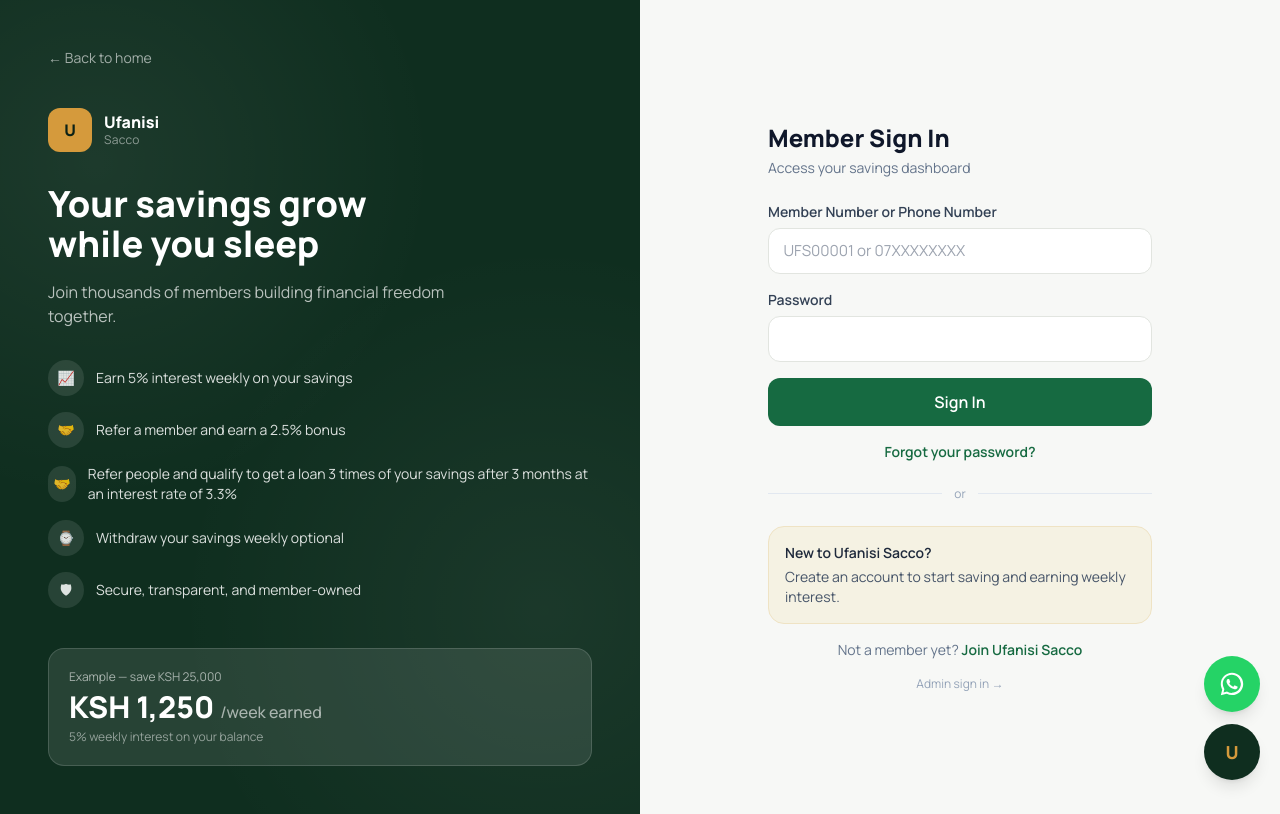
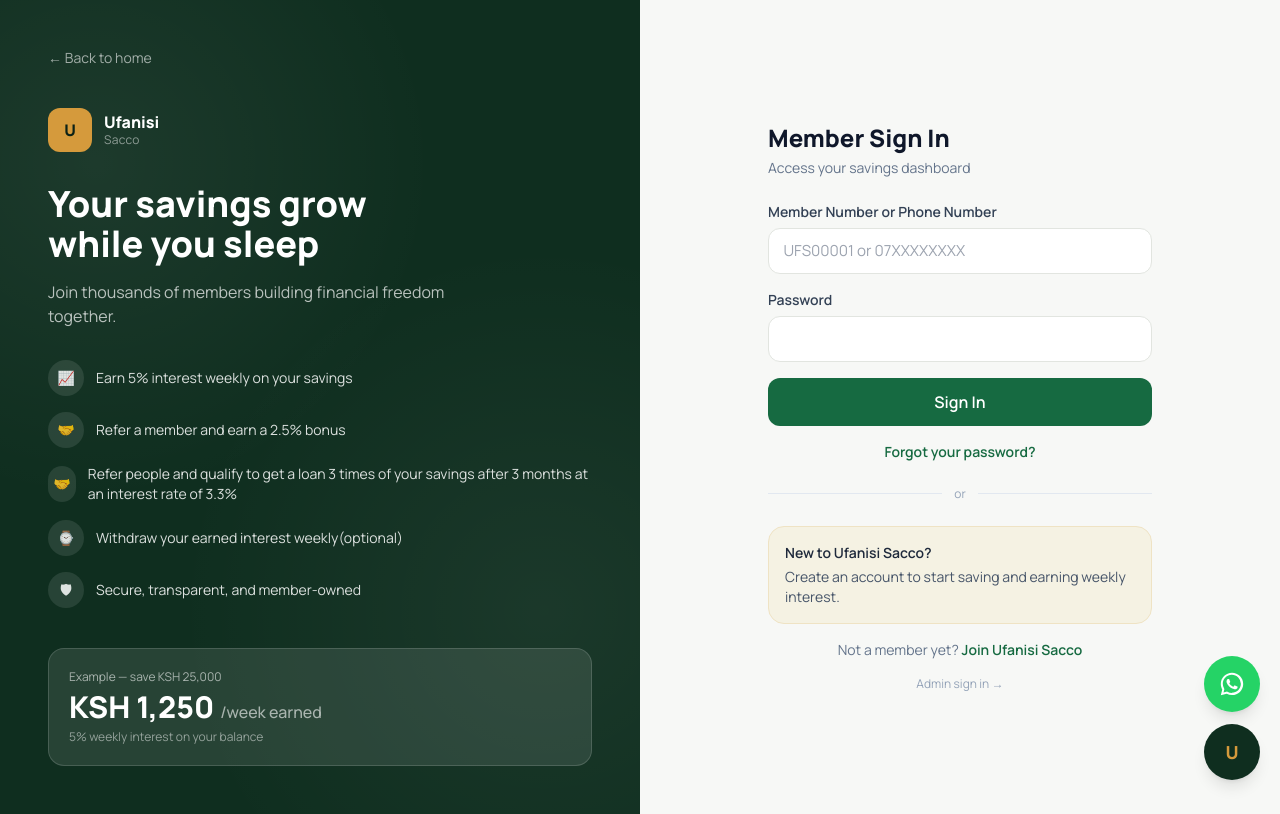
Before and after one commit to mubeakungu/UFANISI, a Flask app: page /login in a window 1280 px wide. Run offline with Flask 3, Linux system fonts and the light colour scheme; some libraries are stand-ins or nearby versions.

Commit message:
Update login.html

```diff
--- a/templates/login.html
+++ b/templates/login.html
@@ -17,7 +17,7 @@
             <li class="flex items-center gap-3"><span class="w-9 h-9 rounded-full bg-white/10 flex items-center justify-center">&#128200;</span> Earn 5% interest weekly on your savings</li>
             <li class="flex items-center gap-3"><span class="w-9 h-9 rounded-full bg-white/10 flex items-center justify-center">&#129309;</span> Refer a member and earn a 2.5% bonus</li>
             <li class="flex items-center gap-3"><span class="w-9 h-9 rounded-full bg-white/10 flex items-center justify-center">&#129309;</span> Refer  people and qualify to get a loan 3 times of your savings after 3 months at an interest rate of 3.3% </li>
-            <li class="flex items-center gap-3"><span class="w-9 h-9 rounded-full bg-white/10 flex items-center justify-center">&#8986;</span> Withdraw your savings weekly optional</li>
+            <li class="flex items-center gap-3"><span class="w-9 h-9 rounded-full bg-white/10 flex items-center justify-center">&#8986;</span> Withdraw your earned interest weekly(optional)</li>
             <li class="flex items-center gap-3"><span class="w-9 h-9 rounded-full bg-white/10 flex items-center justify-center">&#128737;</span> Secure, transparent, and member-owned</li>
         </ul>
         <div class="bg-white/10 border border-white/15 rounded-2xl p-5">
```
